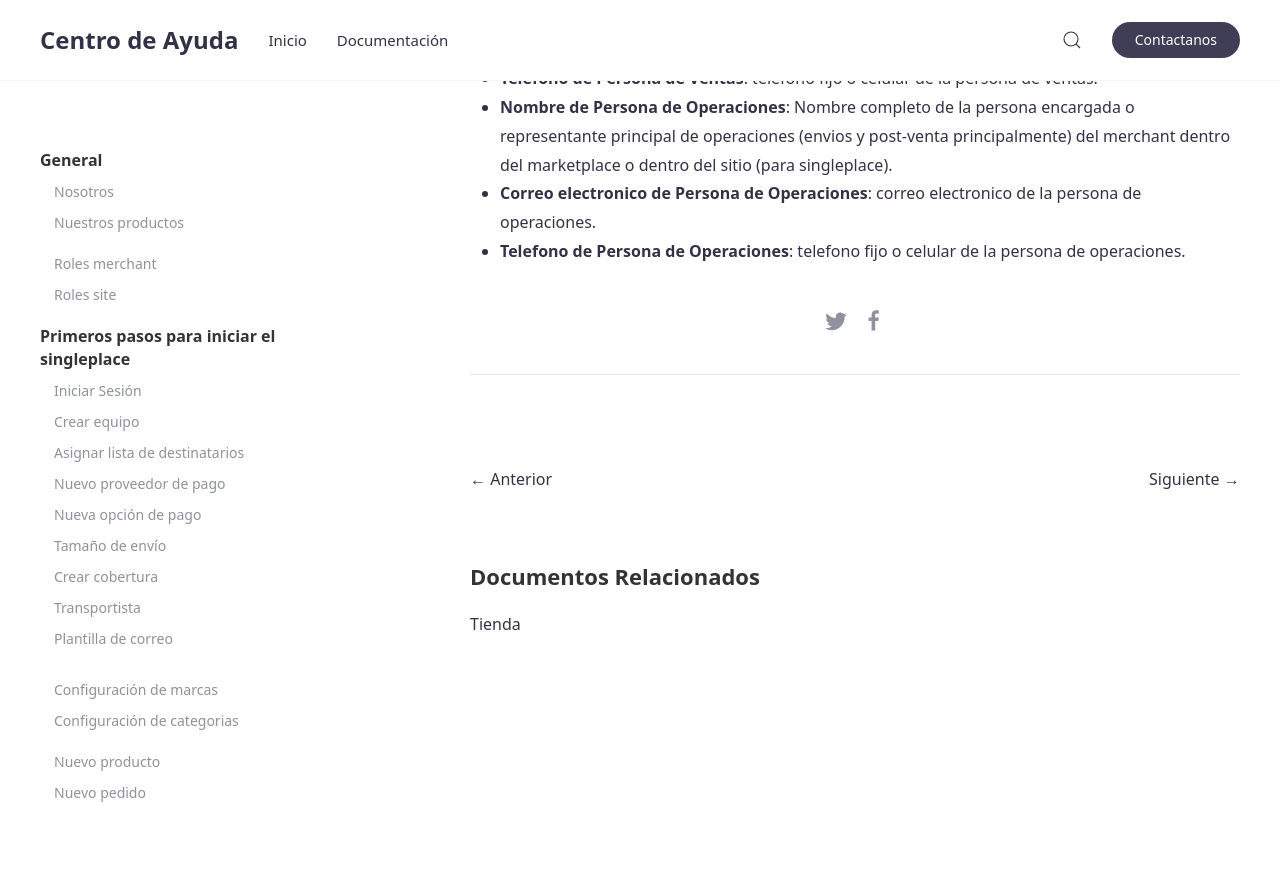
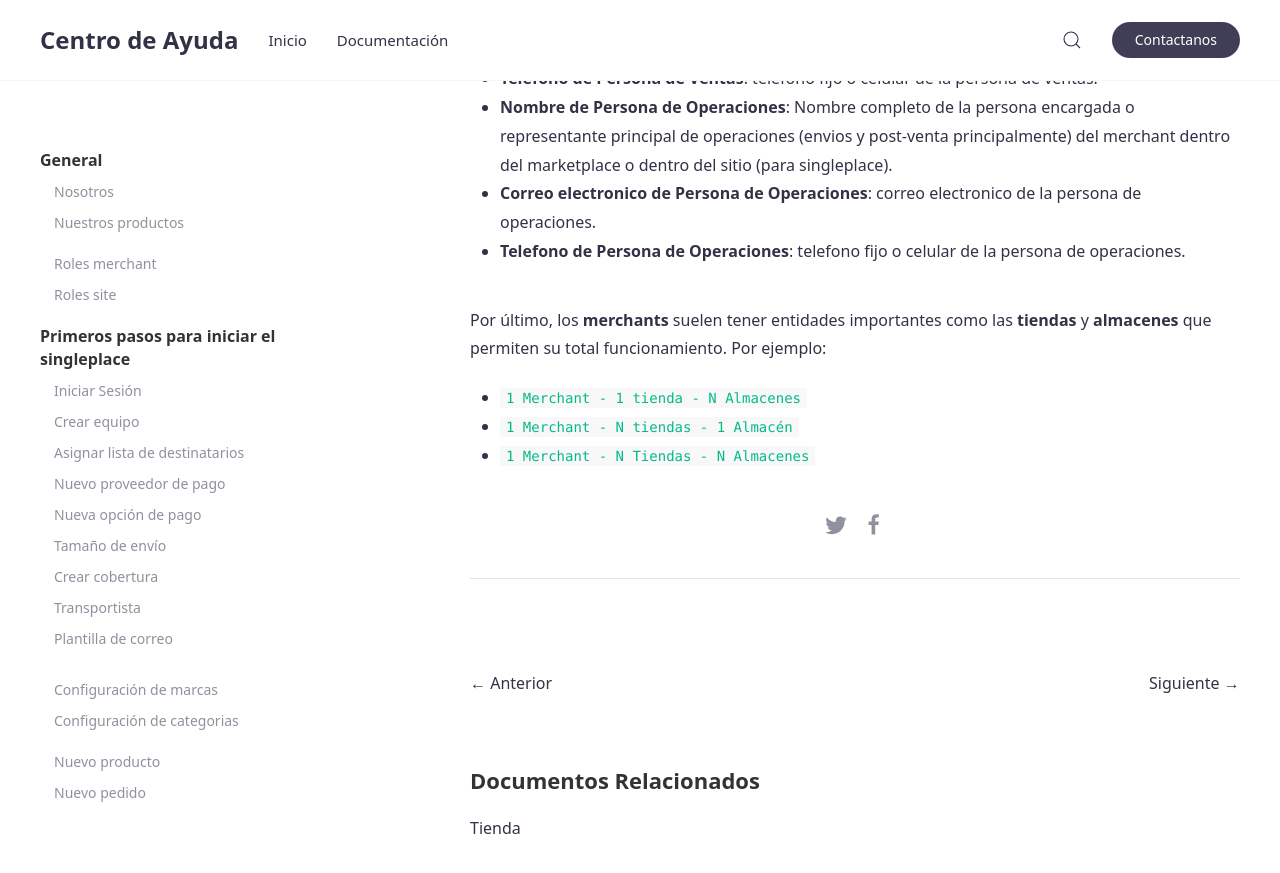
Before and after one commit to jztechpe/docshelp-old, a Jekyll site: the page built from docs/_docs/temas/merchant/merchant.md, in a window 1280 px wide and 900 px high, scrolled down 1196 px. Shown: the top 873 px of the window. Built offline with Jekyll 4.4.1, drawn with Linux system fonts in a browser that asks for light colours.

Commit message:
Update merchant.md

```diff
--- a/docs/_docs/temas/merchant/merchant.md
+++ b/docs/_docs/temas/merchant/merchant.md
@@ -25,3 +25,9 @@ Un merchant tiene los siguientes campos:
 - **Nombre de Persona de Operaciones**: Nombre completo de la persona encargada o representante principal de operaciones (envios y post-venta principalmente) del merchant dentro del marketplace o dentro del sitio (para singleplace).
 - **Correo electronico de Persona de Operaciones**: correo electronico de la persona de operaciones.
 - **Telefono de Persona de Operaciones**: telefono fijo o celular de la persona de operaciones.
+
+Por último, los **merchants** suelen tener entidades importantes como las **tiendas** y **almacenes** que permiten su total funcionamiento. Por ejemplo:
+
+- `1 Merchant - 1 tienda - N Almacenes`
+- `1 Merchant - N tiendas - 1 Almacén`
+- `1 Merchant - N Tiendas - N Almacenes`
```
